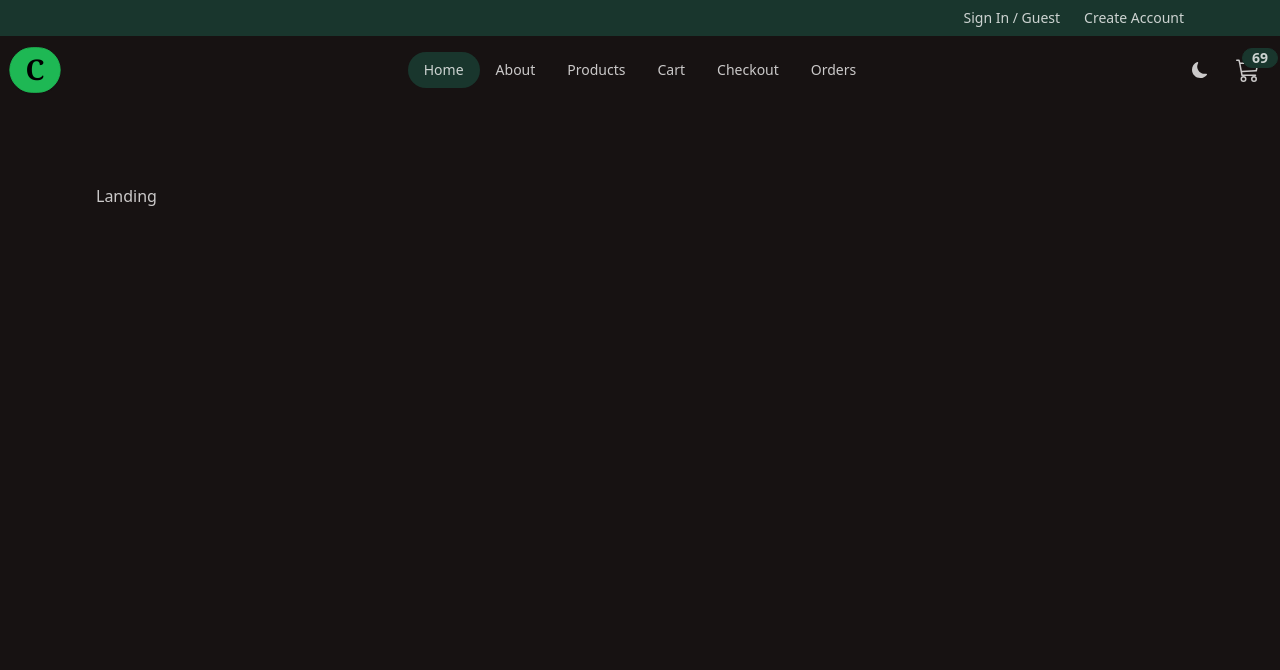
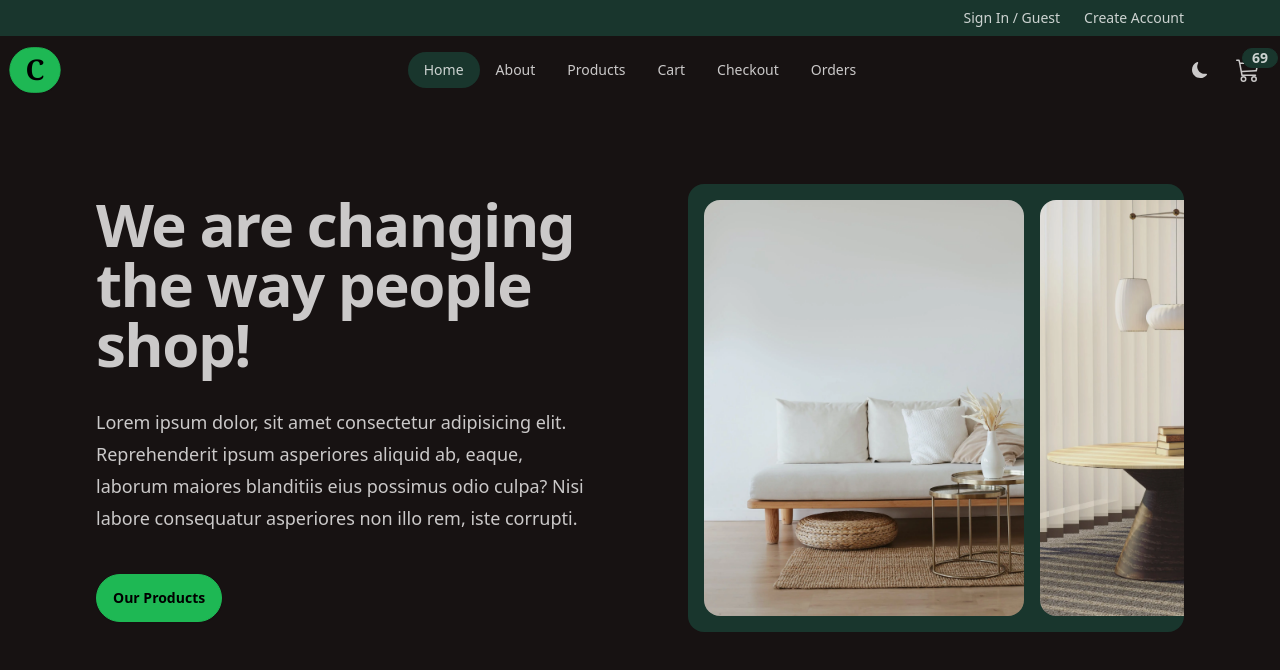
Before and after one commit to Ruturaj2003/comfyStore, a React (Vite) app: page / in a window 1280 px wide. Shown: the top 670 px of the page. Built offline with nearby package versions, Linux system fonts and the light colour scheme.

Commit message:
Finish Hero Component

```diff
--- /dev/null
+++ b/src/components/Hero.jsx
@@ -0,0 +1,43 @@
+import { Link } from 'react-router-dom';
+import hero1 from '../assets/hero1.webp';
+import hero2 from '../assets/hero2.webp';
+import hero3 from '../assets/hero3.webp';
+import hero4 from '../assets/hero4.webp';
+
+const carouselImages = [hero1, hero2, hero3, hero4];
+
+const Hero = () => {
+  return (
+    <div className="grid lg:grid-cols-2 gap-24 items-center">
+      <div className="">
+        <h1 className="max-w-2xl text-4xl font-bold tracking-tight sm:text-6xl">
+          We are changing the way people shop!{' '}
+        </h1>
+        <p className="mt-8 max-w-xl text-lg leading-8">
+          Lorem ipsum dolor, sit amet consectetur adipisicing elit.
+          Reprehenderit ipsum asperiores aliquid ab, eaque, laborum maiores
+          blanditiis eius possimus odio culpa? Nisi labore consequatur
+          asperiores non illo rem, iste corrupti.
+        </p>
+        <div className="mt-10">
+          <Link to={'/products'} className="btn btn-primary">
+            Our Products
+          </Link>
+        </div>
+      </div>
+      <div className="hidden h-[28rem] lg:carousel carousel-center p-4 space-x-4 bg-neutral rounded-box">
+        {carouselImages.map((image) => {
+          return (
+            <div className="carousel-item" key={image}>
+              <img
+                src={image}
+                className="rounded-box h-full w-80 object-cover"
+              />
+            </div>
+          );
+        })}
+      </div>
+    </div>
+  );
+};
+export default Hero;
--- a/src/components/index.js
+++ b/src/components/index.js
@@ -3,3 +3,4 @@
 export { default as Header } from './Header';
 export { default as Navbar } from './Navbar';
 export { default as NavLinks } from './NavLinks';
+export { default as Hero } from './Hero';
--- a/src/pages/Landing.jsx
+++ b/src/pages/Landing.jsx
@@ -1,4 +1,10 @@
+import { Hero } from '../components';
+
 const Landing = () => {
-  return <div>Landing</div>;
+  return (
+    <>
+      <Hero></Hero>
+    </>
+  );
 };
 export default Landing;
```
